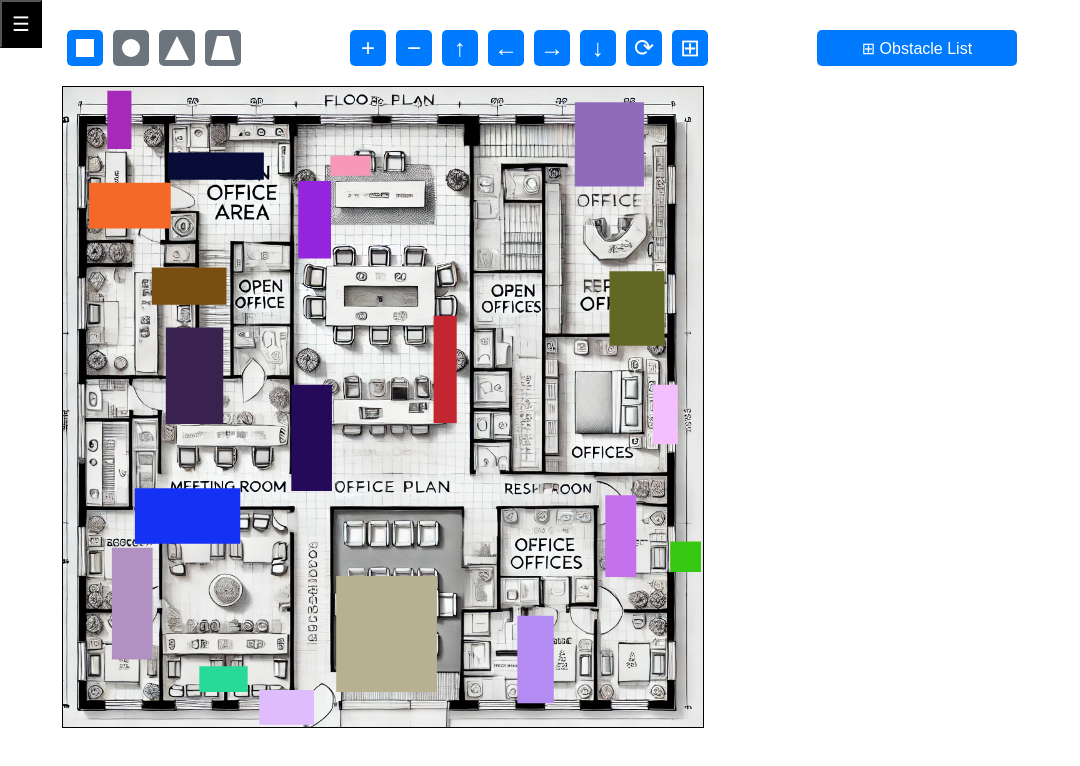
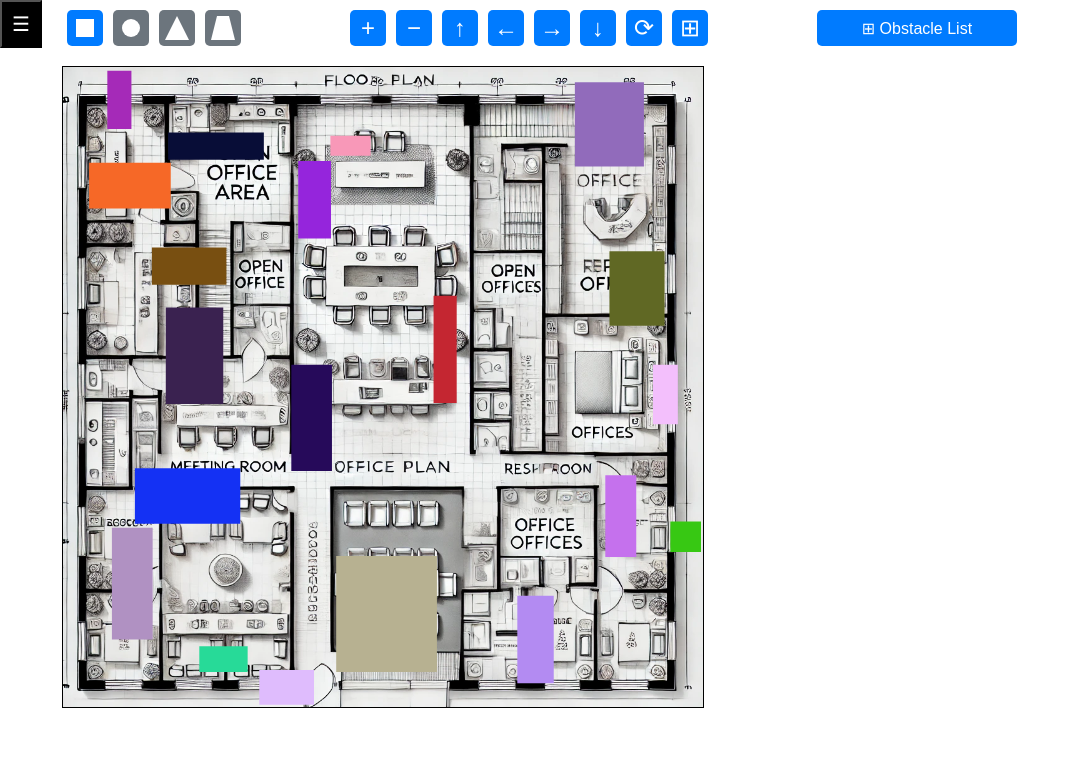
Before and after one commit to wei30172/angular-v9-template, an Angular app: page /konva-obstacle in a window 1280 px wide. Shown: the top 766 px of the page, without its empty margins (0-1080 px from the left). Built offline with nearby package versions, Linux system fonts and the light colour scheme.

Commit message:
remove padding

```diff
--- a/src/app/app.component.scss
+++ b/src/app/app.component.scss
@@ -5,7 +5,7 @@
 .content {
   box-sizing: border-box;
   transition: margin-left 0.3s ease, width 0.3s ease;
-  padding: 20px;
+  padding: 0 20px;
 
   &.sidebar-open {
     margin-left: 240px;
--- a/src/app/features/obstacle-testing/obstacle-editor.component.scss
+++ b/src/app/features/obstacle-testing/obstacle-editor.component.scss
@@ -3,14 +3,12 @@
 
   .konva-section {
     flex: 1;
-    padding: 10px;
     box-sizing: border-box;
   }
 
   .babylon-section {
     width: 640px;
     height: 640px;
-    padding: 10px;
     box-sizing: border-box;
     box-shadow: 0px 4px 8px rgba(0, 0, 0, 0.2);
     border-radius: 8px;
```
